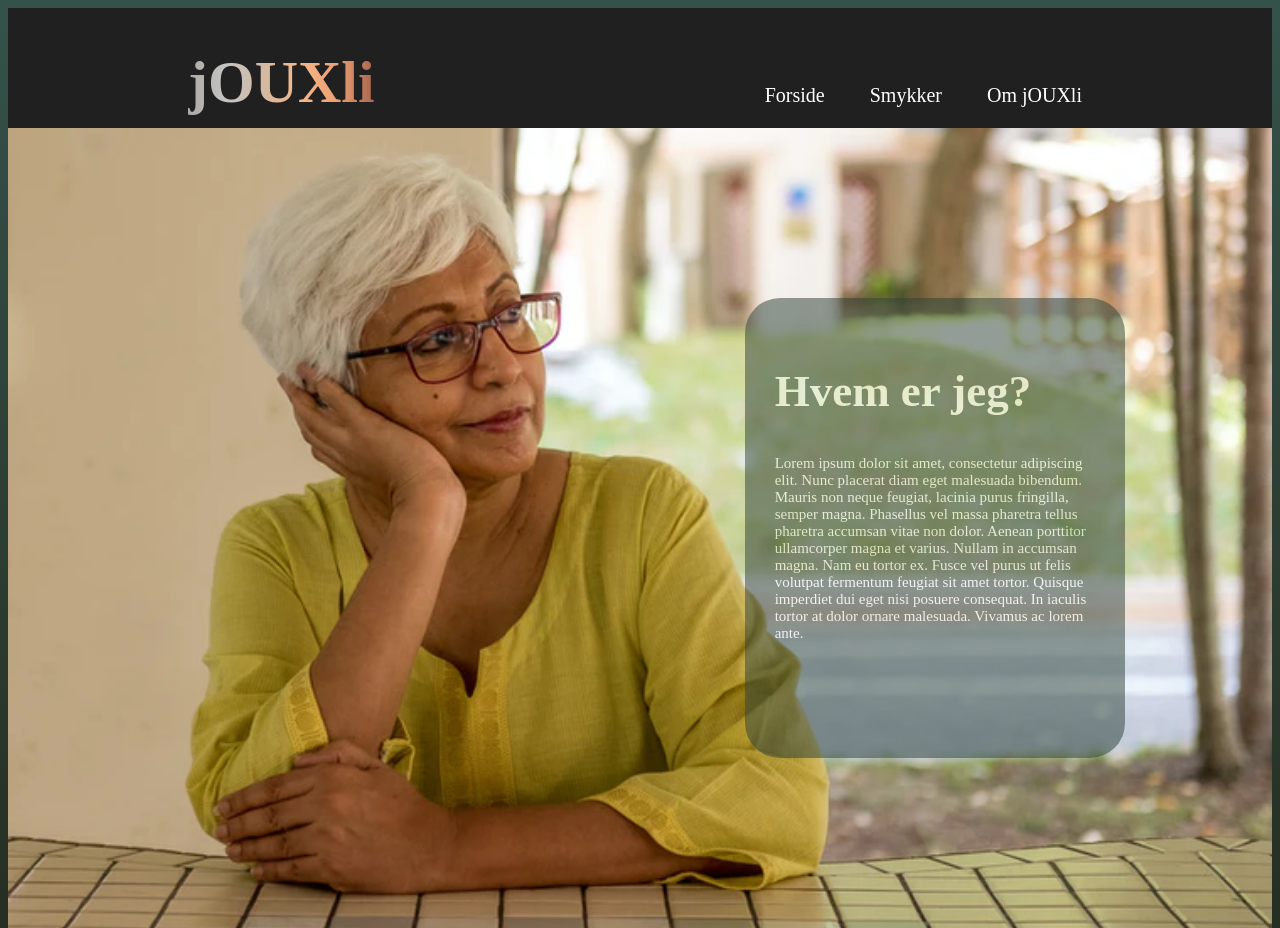
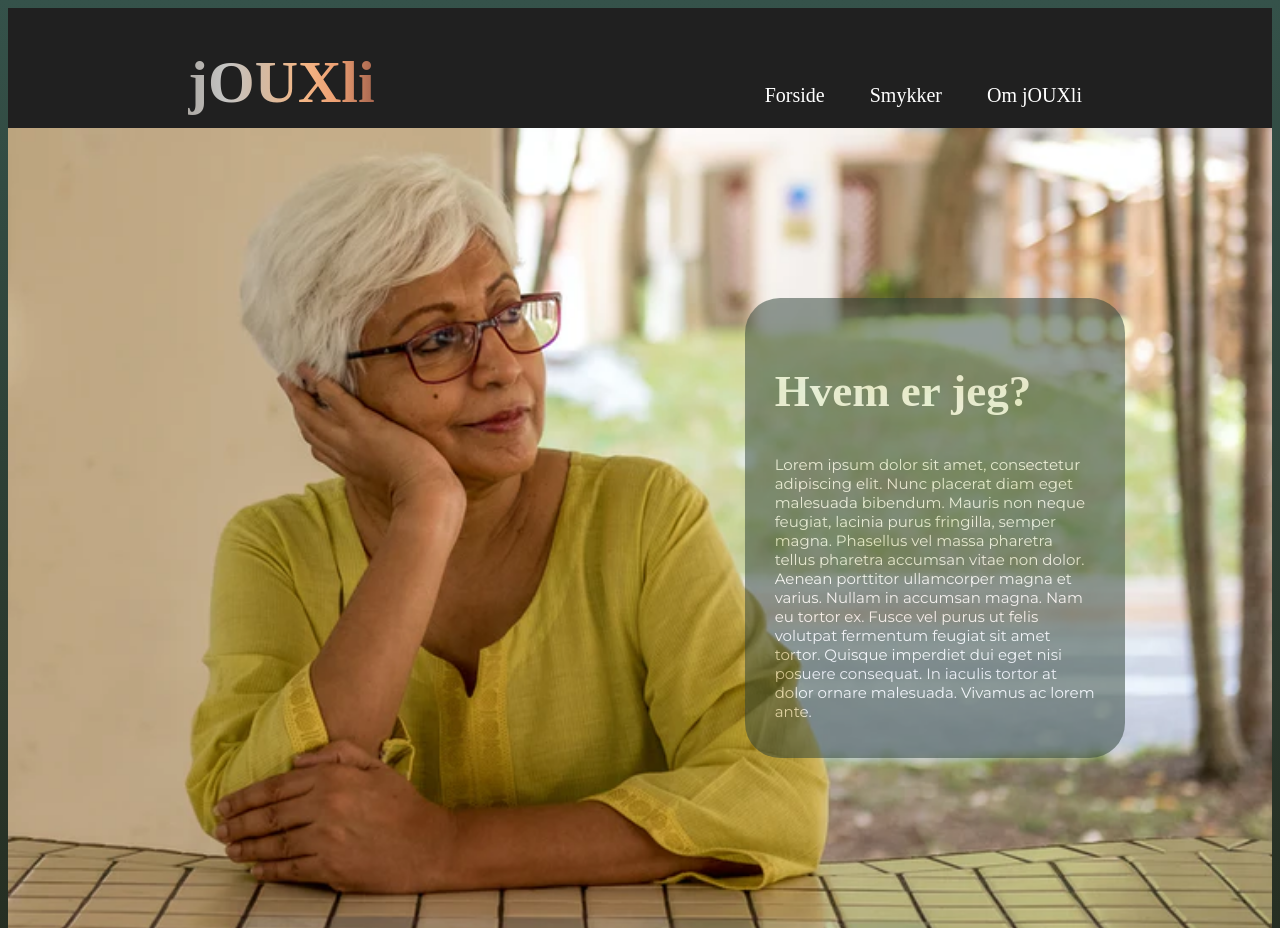
Before and after one commit to lukasmaximilianfrederiksen/Redesign_gruppe_03, a plain HTML site: page omOs.html in a window 1280 px wide. Shown: the top 928 px of the page. Drawn offline with Linux system fonts and the light colour scheme.

Commit message:
Tilføje Montserrat font-family

```diff
--- a/mutualstyle.css
+++ b/mutualstyle.css
@@ -94,7 +94,7 @@ h3 {
   font-size: 25px;
 }
 p {
-  /* font-family: Montserrat (skal downloades); */
+  font-family: "Montserrat", sans-serif;
   font-size: 15px;
 }
 
--- a/omOs.html
+++ b/omOs.html
@@ -4,7 +4,11 @@
     <meta charset="UTF-8" />
     <meta http-equiv="X-UA-Compatible" content="IE=edge" />
     <meta name="viewport" content="width=device-width, initial-scale=1.0" />
-
+    <link rel="preconnect" href="https://fonts.gstatic.com" />
+    <link
+      href="https://fonts.googleapis.com/css2?family=Montserrat&display=swap"
+      rel="stylesheet"
+    />
     <link rel="stylesheet" href="omOs.css" />
     <link rel="stylesheet" href="mutualstyle.css" />
 
```
Also changed, not shown: halskaeder.html (+5 -0 lines), index.html (+5 -0 lines), produktside.html (+5 -0 lines).
